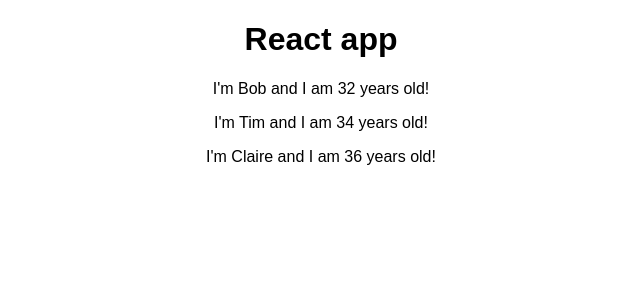
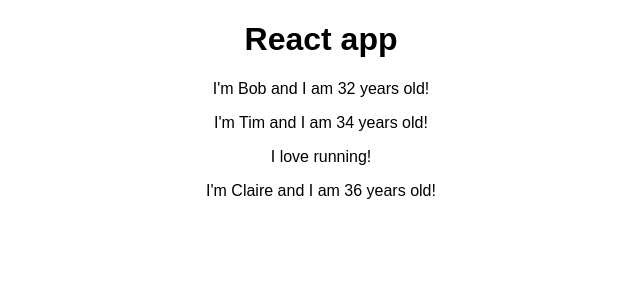
Before and after one commit to cthulh/react-02, a React (Create React App) app: page / in a window 1280 px wide. Shown: the top 300 px of the page, without its empty margins (319-959 px from the left). Built offline with nearby package versions, Linux system fonts and the light colour scheme.

Commit message:
dynamic data in Person comp added

```diff
--- a/src/Person/Person.js
+++ b/src/Person/Person.js
@@ -2,8 +2,14 @@
 import React from 'react';
 
 const person = (props) => {
+  console.log(props);
   console.log('Age: ' + props.age + ' Name: ' + props.name);
-  return <p>I'm {props.name} and I am {props.age} years old!</p>
+  return (
+    <div>
+      <p>I'm {props.name} and I am {props.age} years old!</p>
+      <p>{props.children}</p>
+    </div>
+  )
 };
 
 export default person;
```
